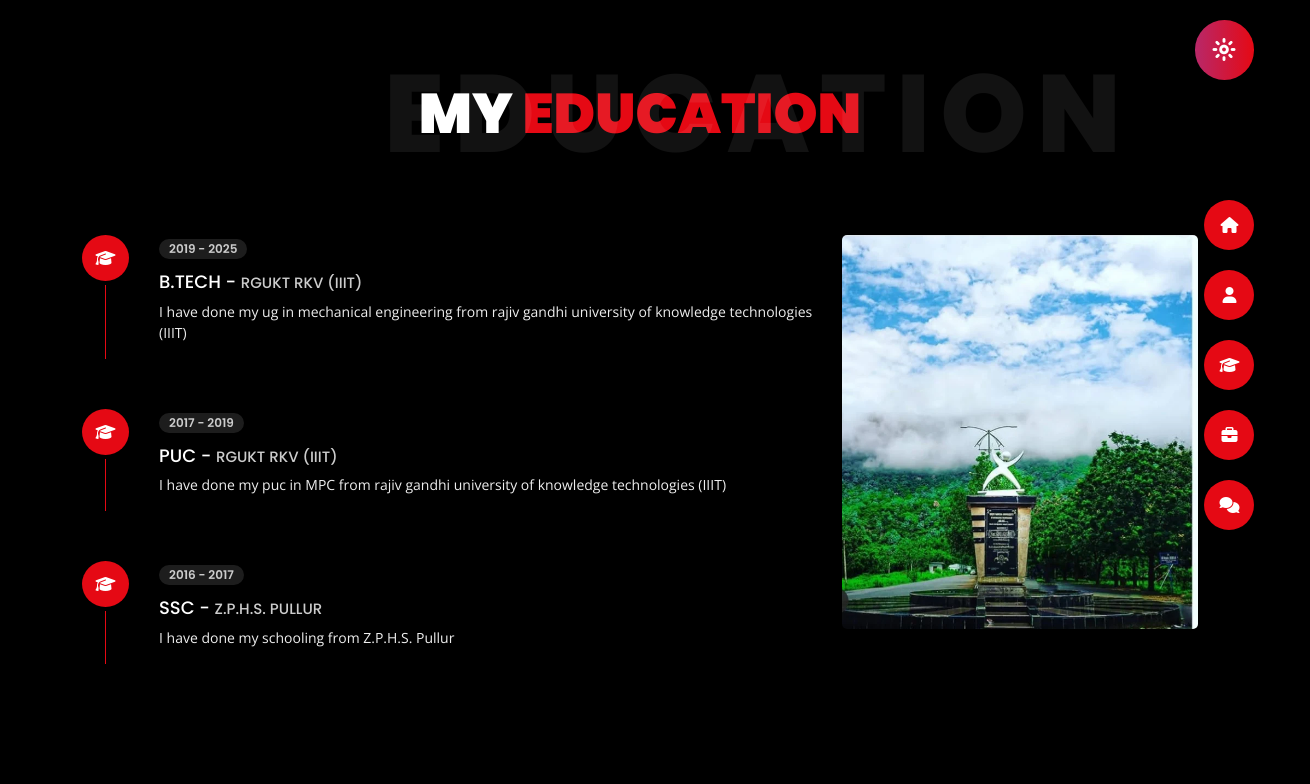
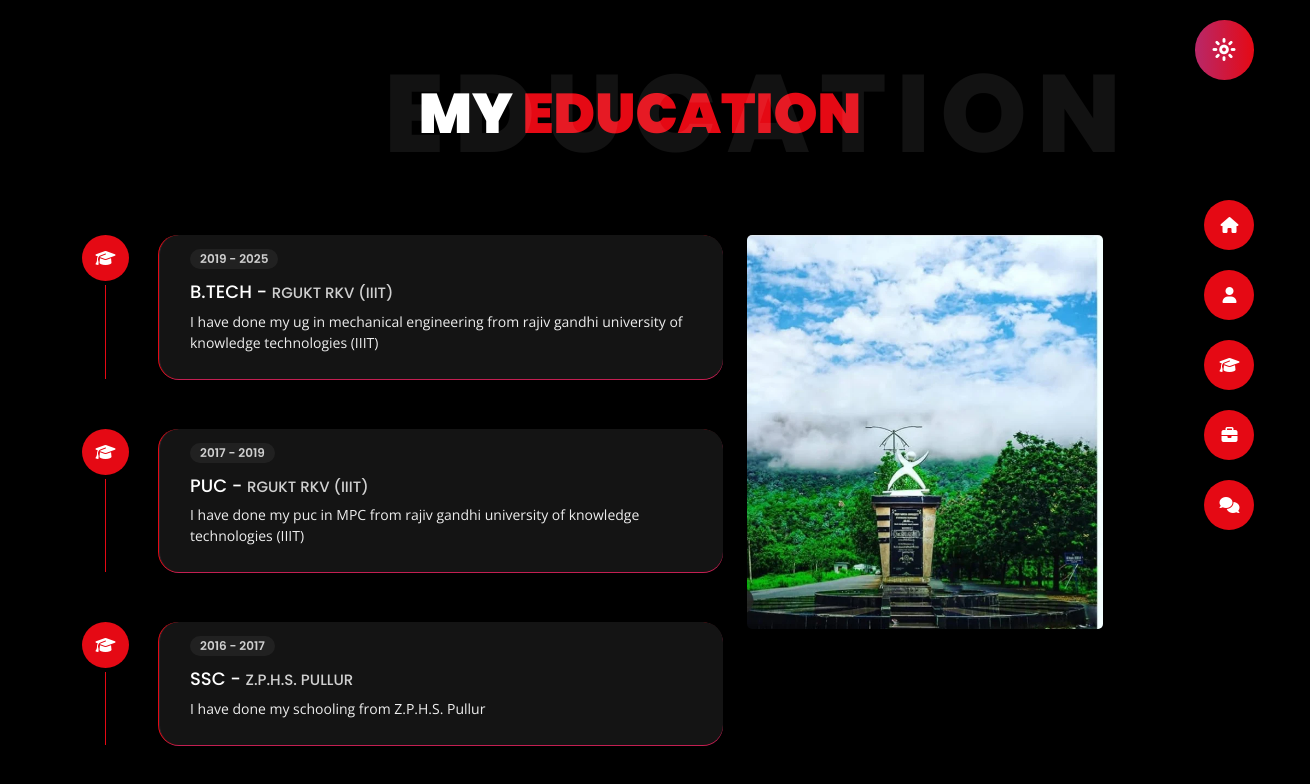
Before and after one commit to Rjaswanth8/jaswanth-react-portfolio, a React (Create React App) app: page /education in a window 1280 px wide. Shown: the top 784 px of the page, 1310 px wide, since content can reach past the window. Built offline with nearby package versions, Linux system fonts and the light colour scheme.

Commit message:
new-changes

```diff
--- a/public/index.css
+++ b/public/index.css
@@ -313,12 +313,12 @@ header i {
   background-size: cover;
   background-repeat: no-repeat;
   background-position: top;
-  height: calc(100vh - 80px);
+  height: calc(70vh - 80px);
   z-index: 11;
   border-radius: 30px;
   width: 30%;
 
-  top: 40px;
+  top: 120px;
   box-shadow: 0 0 7px rgba(0, 0, 0, 0.9);
 }
 .profile-content {
@@ -785,6 +785,8 @@ hr.separator {
   .info-content .more-info {
     overflow-x: auto;
     white-space: nowrap;
+    height: 150px;
+    overflow-y: scroll;
   }
 }
 .info-content h6 {
@@ -795,7 +797,14 @@ hr.separator {
   font-weight: 400;
   color: #fff;
 }
-
+.box-shadow {
+  background: #141414;
+  padding: 10px 30px;
+  border-radius: 20px;
+  border-left: 1px solid;
+  box-shadow: -1px 0 #e50914, 0 1px #c31f52;
+  width: 645px;
+}
 .info-section p {
   color: #fff;
   position: relative;
@@ -823,7 +832,8 @@ hr.separator {
   width: 700px;
   color: #fff;
   position: absolute;
-
+  height: 250px;
+  overflow-y: scroll;
   bottom: 0;
   left: -25px;
   right: -25px;
--- a/public/light.css
+++ b/public/light.css
@@ -314,12 +314,12 @@ header i {
   background-size: cover;
   background-repeat: no-repeat;
   background-position: top;
-  height: calc(100vh - 80px);
+  height: calc(70vh - 80px);
   z-index: 11;
   border-radius: 30px;
   width: 30%;
 
-  top: 40px;
+  top: 120px;
   box-shadow: 0 0 7px rgba(0, 0, 0, 0.9);
 }
 .profile-content {
@@ -788,7 +788,14 @@ hr.separator {
     white-space: nowrap;
   }
 }
-
+.box-shadow {
+  background: #141414;
+  padding: 10px 30px;
+  border-radius: 20px;
+  border-left: 1px solid;
+  box-shadow: -1px 0 #e50914, 0 1px #c31f52;
+  width: 645px;
+}
 .info-content h6 {
   color: #000 !important;
   font-weight: 600;
--- a/src/components/About.js
+++ b/src/components/About.js
@@ -206,7 +206,7 @@ function About() {
                 <div>
                   <i class="fa-solid fa-briefcase" aria-hidden="true"></i>
                 </div>
-                <div>
+                <div className="box-shadow">
                   <span className="year">{item.year}</span>
                   <h5 className="ex-edu-heads">
                     {item.role} - <span>{item.company}</span>
--- a/src/components/Education.js
+++ b/src/components/Education.js
@@ -36,7 +36,7 @@ function Education() {
       <div className="container education">
         <div className="row">
           <div
-            className="col-lg-8"
+            className="col-lg-7"
             data-aos-duration="1000"
             data-aos-delay="200"
             data-aos="fade-right"
@@ -46,7 +46,7 @@ function Education() {
                 <div>
                   <i class="fa-solid fa-graduation-cap cap"></i>
                 </div>
-                <div>
+                <div className="box-shadow">
                   <span className="year">{item.year}</span>
                   <h5 className="ex-edu-heads">
                     {item.degree} - <span>{item.college}</span>
--- a/src/components/Experience.js
+++ b/src/components/Experience.js
@@ -70,7 +70,7 @@ CSS, Javascript, React.JS</li>
       <div className="container experience">
         <div className="row">
           <div
-            className="col-lg-9"
+            className="col-lg-8"
             data-aos-duration="1000"
             data-aos-delay="200"
             data-aos="fade-right"
@@ -80,7 +80,7 @@ CSS, Javascript, React.JS</li>
                 <div>
                   <i className="fa-solid fa-briefcase" aria-hidden="true"></i>
                 </div>
-                <div>
+                <div className="box-shadow">
                   <span className="year">{item.year}</span>
                   <h5 className="ex-edu-heads">
                     {item.role} - <span>{item.company}</span>
```
